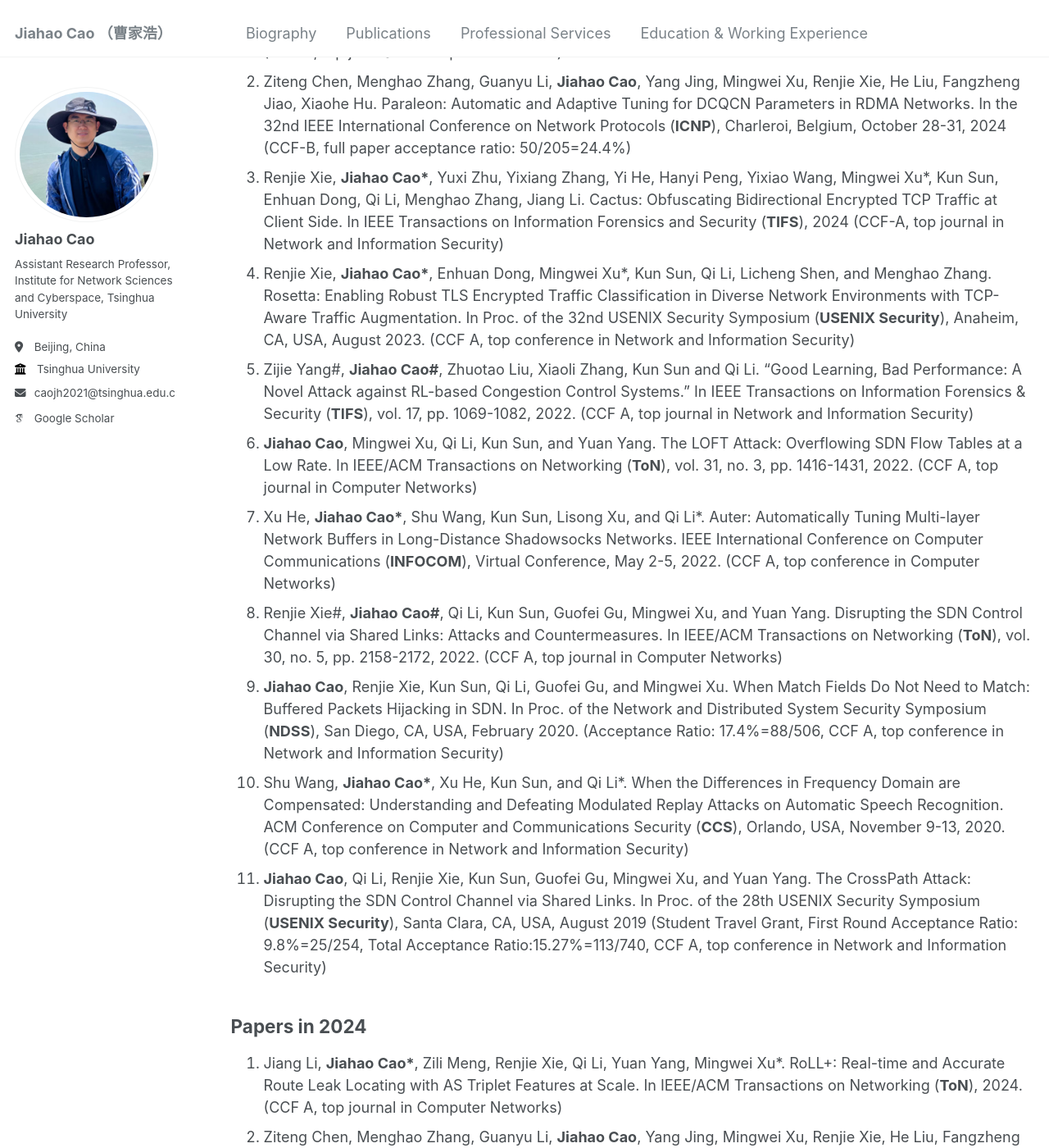
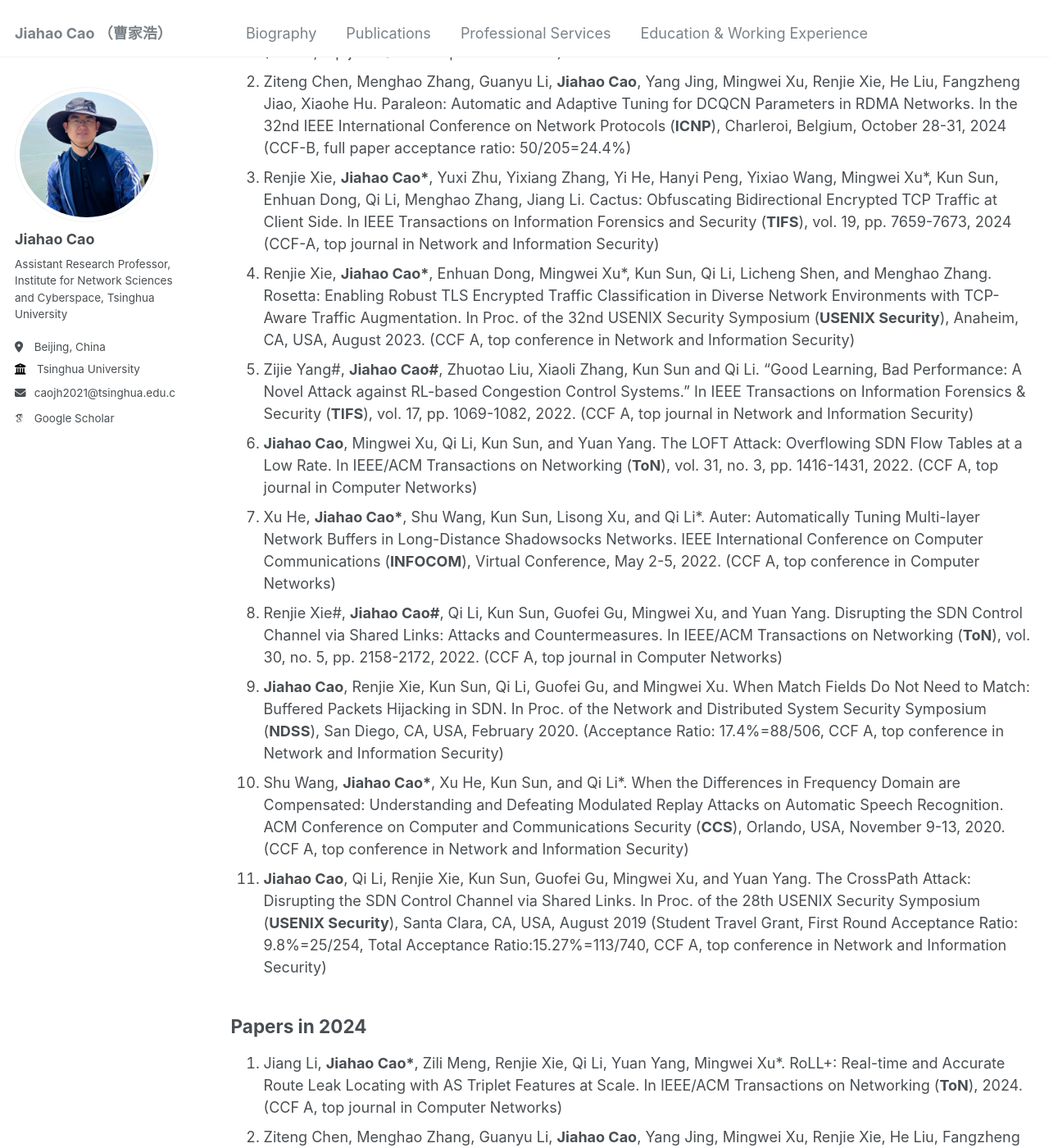
Before and after one commit to caojh15/caojh15.github.io, a Jekyll site: the page built from _pages/publications.md, in a window 1280 px wide and 1400 px high, scrolled down 228 px. Shown: the whole window at 82% size. Built offline with Jekyll 4.4.1, drawn with Linux system fonts in a browser that asks for light colours; some web fonts are replaced; some of the changed text lies outside the part shown.

Commit message:
Update publications.md

```diff
--- a/_pages/publications.md
+++ b/_pages/publications.md
@@ -7,7 +7,7 @@ author_profile: true
 ## Selected Publications ([Google Scholar](https://scholar.google.com.hk/citations?user=eDrMOVkAAAAJ&hl))
 1. Jiang Li, **Jiahao Cao\***, Zili Meng, Renjie Xie, Qi Li, Yuan Yang, Mingwei Xu*. RoLL+: Real-time and Accurate Route Leak Locating with AS Triplet Features at Scale. In IEEE/ACM Transactions on Networking (**ToN**), 2024. (CCF A,  top journal in Computer Networks)
 2. Ziteng Chen, Menghao Zhang, Guanyu Li, **Jiahao Cao**, Yang Jing, Mingwei Xu, Renjie Xie, He Liu, Fangzheng Jiao, Xiaohe Hu. Paraleon: Automatic and Adaptive Tuning for DCQCN Parameters in RDMA Networks. In the 32nd IEEE International Conference on Network Protocols (**ICNP**), Charleroi, Belgium, October 28-31, 2024 (CCF-B, full paper acceptance ratio: 50/205=24.4%)
-3. Renjie Xie, **Jiahao Cao\***, Yuxi Zhu, Yixiang Zhang, Yi He, Hanyi Peng, Yixiao Wang, Mingwei Xu*, Kun Sun, Enhuan Dong, Qi Li, Menghao Zhang, Jiang Li. Cactus: Obfuscating Bidirectional Encrypted TCP Traffic at Client Side. In IEEE Transactions on Information Forensics and Security (**TIFS**), 2024 (CCF-A, top journal in Network and Information Security)
+3. Renjie Xie, **Jiahao Cao\***, Yuxi Zhu, Yixiang Zhang, Yi He, Hanyi Peng, Yixiao Wang, Mingwei Xu*, Kun Sun, Enhuan Dong, Qi Li, Menghao Zhang, Jiang Li. Cactus: Obfuscating Bidirectional Encrypted TCP Traffic at Client Side. In IEEE Transactions on Information Forensics and Security (**TIFS**),  vol. 19, pp. 7659-7673, 2024 (CCF-A, top journal in Network and Information Security)
 4. Renjie Xie, **Jiahao Cao\***, Enhuan Dong, Mingwei Xu*, Kun Sun, Qi Li, Licheng Shen, and Menghao Zhang. Rosetta: Enabling Robust TLS Encrypted Traffic Classification in Diverse Network Environments with TCP-Aware Traffic Augmentation. In Proc. of the 32nd USENIX Security Symposium (**USENIX Security**), Anaheim, CA, USA, August 2023. (CCF A, top conference in Network and Information Security)
 5. Zijie Yang#, **Jiahao Cao#**, Zhuotao Liu, Xiaoli Zhang, Kun Sun and Qi Li. "Good Learning, Bad Performance: A Novel Attack against RL-based Congestion Control Systems." In IEEE Transactions on Information Forensics & Security (**TIFS**), vol. 17, pp. 1069-1082, 2022. (CCF A, top journal in Network and Information Security)
 6. **Jiahao Cao**, Mingwei Xu, Qi Li, Kun Sun, and Yuan Yang. The LOFT Attack: Overflowing SDN Flow Tables at a Low Rate. In IEEE/ACM Transactions on Networking (**ToN**), vol. 31, no. 3, pp. 1416-1431, 2022. (CCF A,  top journal in Computer Networks)
@@ -20,7 +20,7 @@ author_profile: true
 ## Papers in 2024
 1. Jiang Li, **Jiahao Cao\***, Zili Meng, Renjie Xie, Qi Li, Yuan Yang, Mingwei Xu*. RoLL+: Real-time and Accurate Route Leak Locating with AS Triplet Features at Scale. In IEEE/ACM Transactions on Networking (**ToN**), 2024. (CCF A,  top journal in Computer Networks)
 2. Ziteng Chen, Menghao Zhang, Guanyu Li, **Jiahao Cao**, Yang Jing, Mingwei Xu, Renjie Xie, He Liu, Fangzheng Jiao, Xiaohe Hu. Paraleon: Automatic and Adaptive Tuning for DCQCN Parameters in RDMA Networks. In the 32nd IEEE International Conference on Network Protocols (**ICNP**), Charleroi, Belgium, October 28-31, 2024 (CCF-B, full paper acceptance ratio: 50/205=24.4%)
-3. Renjie Xie, **Jiahao Cao\***, Yuxi Zhu, Yixiang Zhang, Yi He, Hanyi Peng, Yixiao Wang, Mingwei Xu*, Kun Sun, Enhuan Dong, Qi Li, Menghao Zhang, Jiang Li. Cactus: Obfuscating Bidirectional Encrypted TCP Traffic at Client Side. In IEEE Transactions on Information Forensics and Security (**TIFS**), 2024 (CCF-A, top journal in Network and Information Security)
+3. Renjie Xie, **Jiahao Cao\***, Yuxi Zhu, Yixiang Zhang, Yi He, Hanyi Peng, Yixiao Wang, Mingwei Xu*, Kun Sun, Enhuan Dong, Qi Li, Menghao Zhang, Jiang Li. Cactus: Obfuscating Bidirectional Encrypted TCP Traffic at Client Side. In IEEE Transactions on Information Forensics and Security (**TIFS**),  vol. 19, pp. 7659-7673, 2024 (CCF-A, top journal in Network and Information Security)
 4. Shiguang Zhang, **Jiahao Cao\***, Menghao Zhang, Mingwei Xu, Wei Han, Yanbin Zhai, Zhiming Zhang. Co4U: Efficient and Robust HTTP Message Compression for Edge Computing Networks. In SIGCOMM Posters and Demos, Sydney, Australia, August 4-8, 2024
 
 ## Papers in 2023
```
